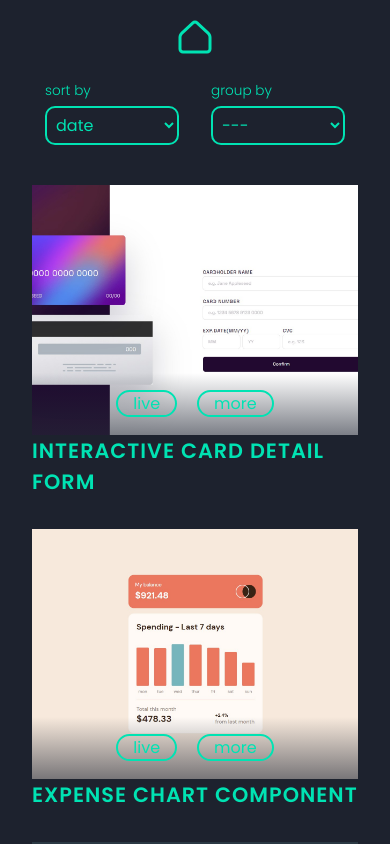
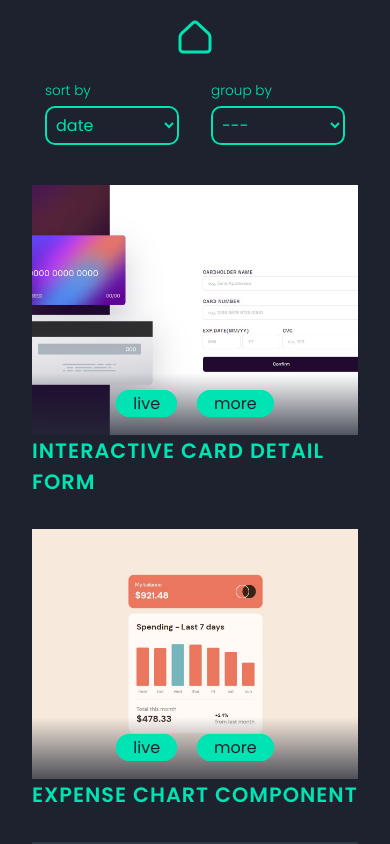
Before and after one commit to K4UNG/fem-challenge-gallary, a React (Create React App) app: page /projects in a window 390 px wide. Shown: the top 844 px of the page. Built offline with nearby package versions, Linux system fonts and the light colour scheme.

Commit message:
make links in projects page more visible in mobile

```diff
--- a/src/components/Project/Project.module.css
+++ b/src/components/Project/Project.module.css
@@ -17,7 +17,7 @@
     height: 25%;
     bottom: 0;
     left: 0;
-    background-image: linear-gradient(to top, hsla(223, 20%, 18%, 0.6), transparent);
+    background-image: linear-gradient(to top, hsla(223, 20%, 18%, 0.8), transparent);
     display: grid;
     place-items: center;
     transition: opacity 150ms ease;
@@ -29,18 +29,14 @@
 }
 
 .buttons a {
-    color: var(--cyan);
+    color: var(--dark-blue);
+    background-color: var(--cyan);
     text-decoration: none;
     margin: 10px;
     border: 2px solid var(--cyan);
     padding: 0 15px;
     border-radius: 15px;
     transition: background-color 150ms ease, color 150ms ease;
-}
-
-.buttons a:hover {
-    background-color: var(--cyan);
-    color: black;
 }
 
 .title {
@@ -59,6 +55,16 @@
         backdrop-filter: blur(4px);
         opacity: 0;
     }
+
+    .buttons a {
+        background-color: transparent;
+        color: var(--cyan);
+    }
+
+    .buttons a:hover {
+        background-color: var(--cyan);
+        color: black;
+    }
 }
 
 @media (min-width: 1650px) {
```
